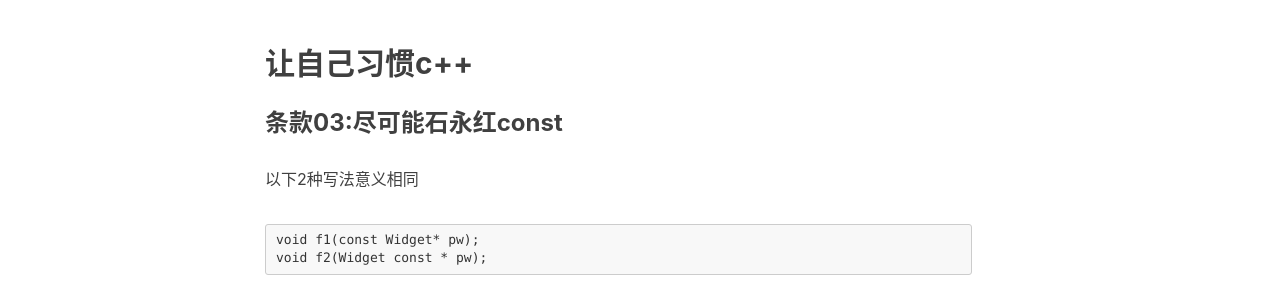
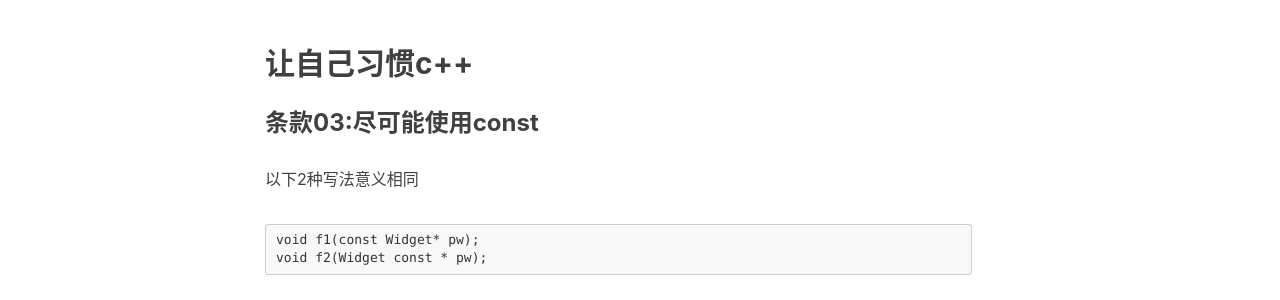
Before and after one commit to Stephan14/Stephan14.github.io, a Jekyll site: the page built from _posts/2022-12-10-effective-c++-reading-note.markdown, in a window 1280 px wide and 900 px high, scrolled down 434 px. Shown: the part 152-452 px from the top of the window. Built offline with Jekyll 4.4.1, drawn with Linux system fonts in a browser that asks for light colours; nearby versions of some CDN libraries; comment, search, counter and statistics services are not loaded.

Commit message:
fix typo

````diff
--- a/_posts/2022-12-10-effective-c++-reading-note.markdown
+++ b/_posts/2022-12-10-effective-c++-reading-note.markdown
@@ -12,7 +12,7 @@ tags:
 
 ## 让自己习惯c++
 
-### 条款03:尽可能石永红const
+### 条款03:尽可能使用const
 
 以下2种写法意义相同
 ```
````
